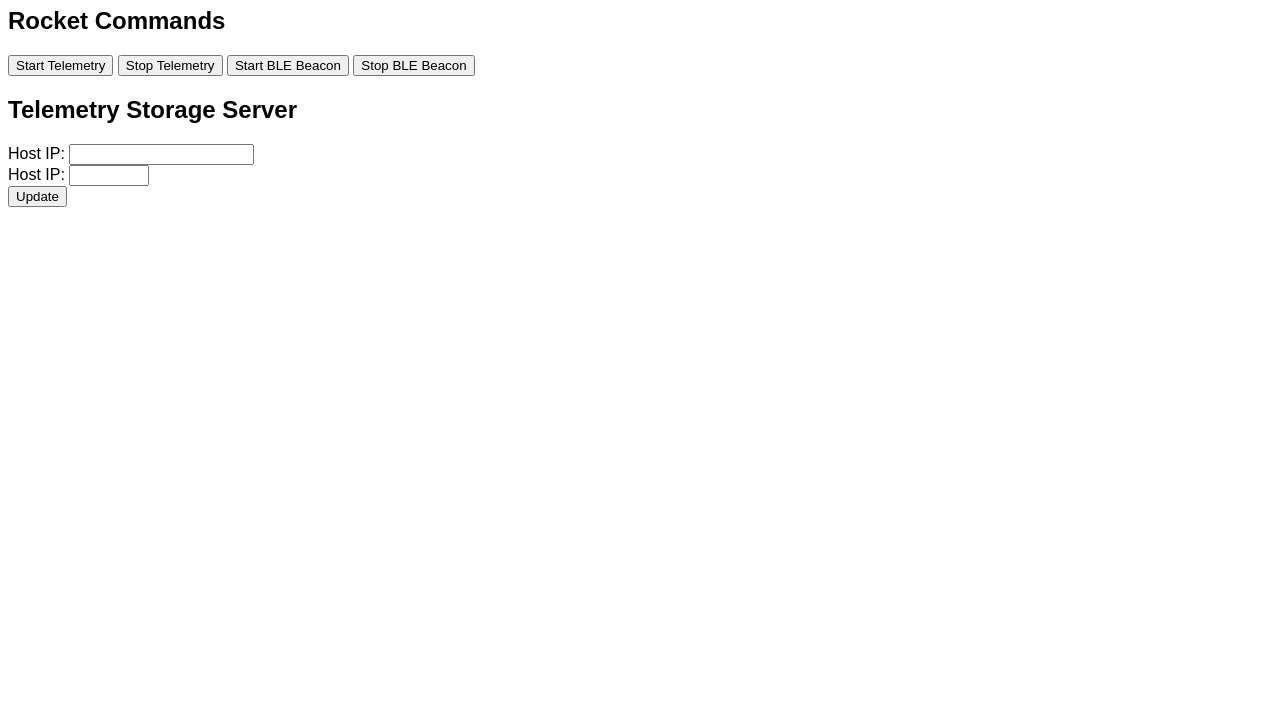
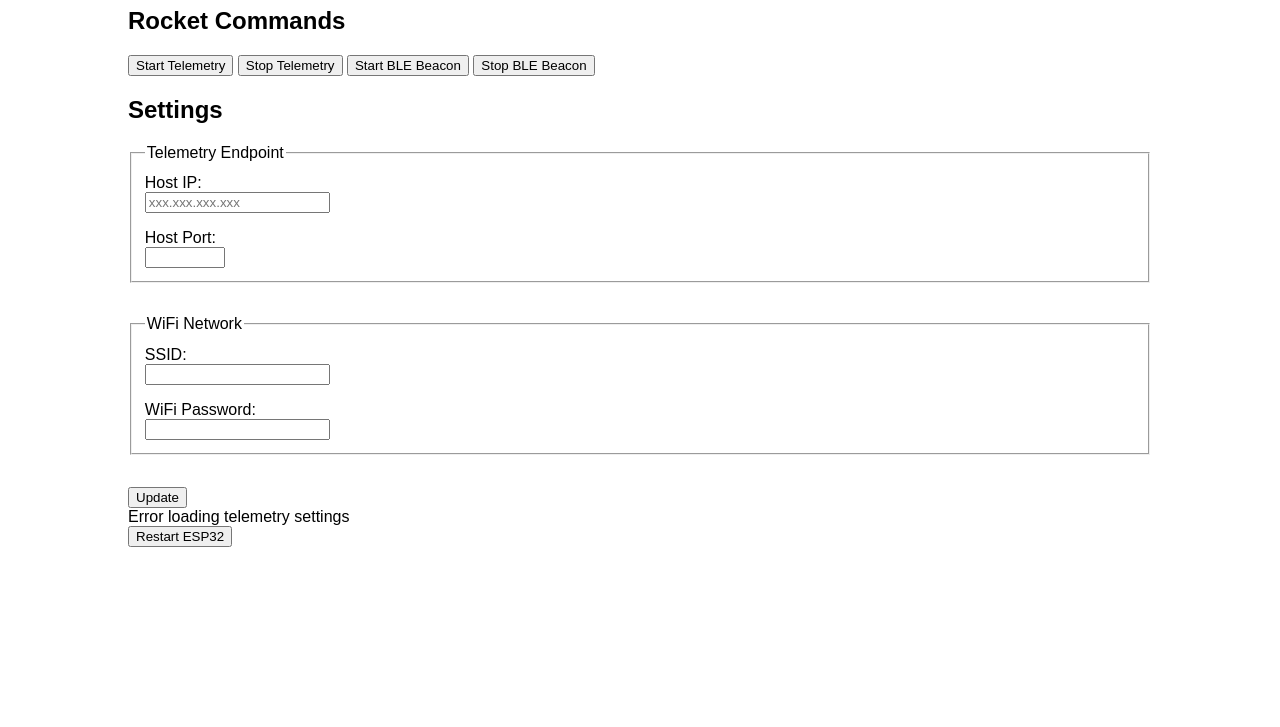
Before and after one commit to mikedamage/rocket-telemetry, a plain HTML site: page GroundStation/data/index.html in a window 1280 px wide. Shown: the part 73-800 px from the top of the page. Drawn offline with Linux system fonts and the light colour scheme; no server answers.

Commit message:
Add wifi credentials to settings API for ground station

```diff
--- a/GroundStation/data/css/style.css
+++ b/GroundStation/data/css/style.css
@@ -1,3 +1,26 @@
 body {
   font-family: Arial, sans-serif;
 }
+
+main,
+header {
+  max-width: 80vw;
+  margin: 0 auto;
+}
+
+fieldset {
+  margin-bottom: 2em;
+  padding: 0.8em;
+}
+
+.field {
+  margin-bottom: 1em;
+}
+
+.field:last-of-type {
+  margin-bottom: 0;
+}
+
+label {
+  display: block;
+}
--- a/GroundStation/data/index.html
+++ b/GroundStation/data/index.html
@@ -21,19 +21,39 @@
       </section>
 
       <section id="telemetry-settings">
-        <h2>Telemetry Storage Server</h2>
-        <form id="telemetry-settings-form">
-          <div>
-            <label for="telemetry-server-host">Host IP:</label>
-            <input type="text" pattern="^\d{1,3}\.\d{1,3}\.\d{1,3}\.\d{1,3}" id="telemetry-server-host" />
-          </div>
-          <div>
-            <label for="telemetry-server-port">Host IP:</label>
-            <input id="telemetry-server-port" type="number" min="1" max="65535" step="1" required />
-          </div>
+        <h2>Settings</h2>
+        <form id="settings-form">
+          <fieldset>
+            <legend>Telemetry Endpoint</legend>
+            <div class="field">
+              <label for="telemetry-server-host">Host IP:</label>
+              <input
+                type="text"
+                pattern="^\d{1,3}\.\d{1,3}\.\d{1,3}\.\d{1,3}"
+                id="telemetry-server-host"
+                placeholder="xxx.xxx.xxx.xxx"
+              />
+            </div>
+            <div class="field">
+              <label for="telemetry-server-port">Host Port:</label>
+              <input id="telemetry-server-port" type="number" min="1" max="65535" step="1" required />
+            </div>
+          </fieldset>
+          <fieldset>
+            <legend>WiFi Network</legend>
+            <div class="field">
+              <label for="wifi-ssid">SSID:</label>
+              <input type="text" required id="wifi-ssid" />
+            </div>
+            <div class="field">
+              <label for="wifi-psk">WiFi Password:</label>
+              <input type="password" required id="wifi-psk" />
+            </div>
+          </fieldset>
           <button class="save">Update</button>
           <div class="status"></div>
         </form>
+        <button id="restart" type="button">Restart ESP32</button>
       </section>
     </main>
 
--- a/GroundStation/data/js/main.js
+++ b/GroundStation/data/js/main.js
@@ -1,7 +1,10 @@
 console.log("hello main.js");
 
+let statusTimeout;
 const buttons = document.querySelectorAll("#control-messages button");
-const telemetryForm = document.querySelector("#telemetry-settings-form");
+const settingsForm = document.querySelector("#settings-form");
+const formStatus = settingsForm.querySelector(".status");
+const restartButton = document.querySelector("#restart");
 
 const controlCodes = {
   startTelemetry: 1,
@@ -9,6 +12,37 @@ const controlCodes = {
   startBleBeacon: 3,
   stopBleBeacon: 4,
 };
+
+async function loadConfig() {
+  const res = await fetch("/config");
+
+  if (!res.ok) {
+    console.error("error loading telemetry settings");
+    formStatus.innerHTML = "Error loading telemetry settings";
+  }
+
+  const configJson = await res.json();
+  const telemetryHostField = settingsForm.querySelector("#telemetry-server-host");
+  const telemetryPortField = settingsForm.querySelector("#telemetry-server-port");
+  const wifiSSIDField = settingsForm.querySelector("#wifi-ssid");
+  const wifiPSKField = settingsForm.querySelector("#wifi-psk");
+  telemetryHostField.value = configJson?.telemetryHost;
+  telemetryPortField.value = configJson?.telemetryPort;
+  wifiSSIDField.value = configJson?.wifiSSID;
+  wifiPSKField.value = configJson?.wifiPSK;
+}
+
+function flashStatus(message, timeoutSeconds = 10) {
+  if (statusTimeout) {
+    clearTimeout(statusTimeout);
+  }
+
+  const statusMessage = settingsForm.querySelector(".status");
+  statusMessage.innerHTML = message;
+  statusTimeout = setTimeout(() => {
+    statusMessage.innerHTML = "";
+  }, timeoutSeconds * 1000);
+}
 
 for (const b of buttons) {
   b.addEventListener(
@@ -35,14 +69,16 @@ for (const b of buttons) {
   );
 }
 
-telemetryForm.querySelector(".save").addEventListener(
+settingsForm.querySelector(".save").addEventListener(
   "click",
   async (evt) => {
     evt.preventDefault();
     evt.stopPropagation();
 
-    const telemetryHost = telemetryForm.querySelector("#telemetry-server-host")?.value;
-    const telemetryPort = telemetryForm.querySelector("#telemetry-server-port")?.value;
+    const telemetryHost = settingsForm.querySelector("#telemetry-server-host")?.value;
+    const telemetryPort = settingsForm.querySelector("#telemetry-server-port")?.value;
+    const wifiSSID = settingsForm.querySelector("#wifi-ssid")?.value;
+    const wifiPSK = settingsForm.querySelector("#wifi-psk")?.value;
     const res = await fetch("/config", {
       method: "PUT",
       headers: {
@@ -52,13 +88,33 @@ telemetryForm.querySelector(".save").addEventListener(
       body: JSON.stringify({
         telemetryHost,
         telemetryPort,
+        wifiSSID,
+        wifiPSK,
       }),
     });
 
     if (res.ok) {
       console.log("Telemetry settings updated");
-      telemetryForm.querySelector(".status").innerHTML = "Settings updated. Reconnecting...";
+      await loadConfig();
+      flashStatus("Telemetry settings updated. Reconnecting...");
     }
   },
   false
 );
+
+restartButton.addEventListener(
+  "click",
+  async (evt) => {
+    evt.preventDefault();
+    evt.stopPropagation();
+
+    const res = await fetch("/restart", { method: "post" });
+
+    if (!res.ok) {
+      console.error("Received error response: %O", res);
+    }
+  },
+  false
+);
+
+loadConfig();
```
Also changed, not shown: 1 other file.
